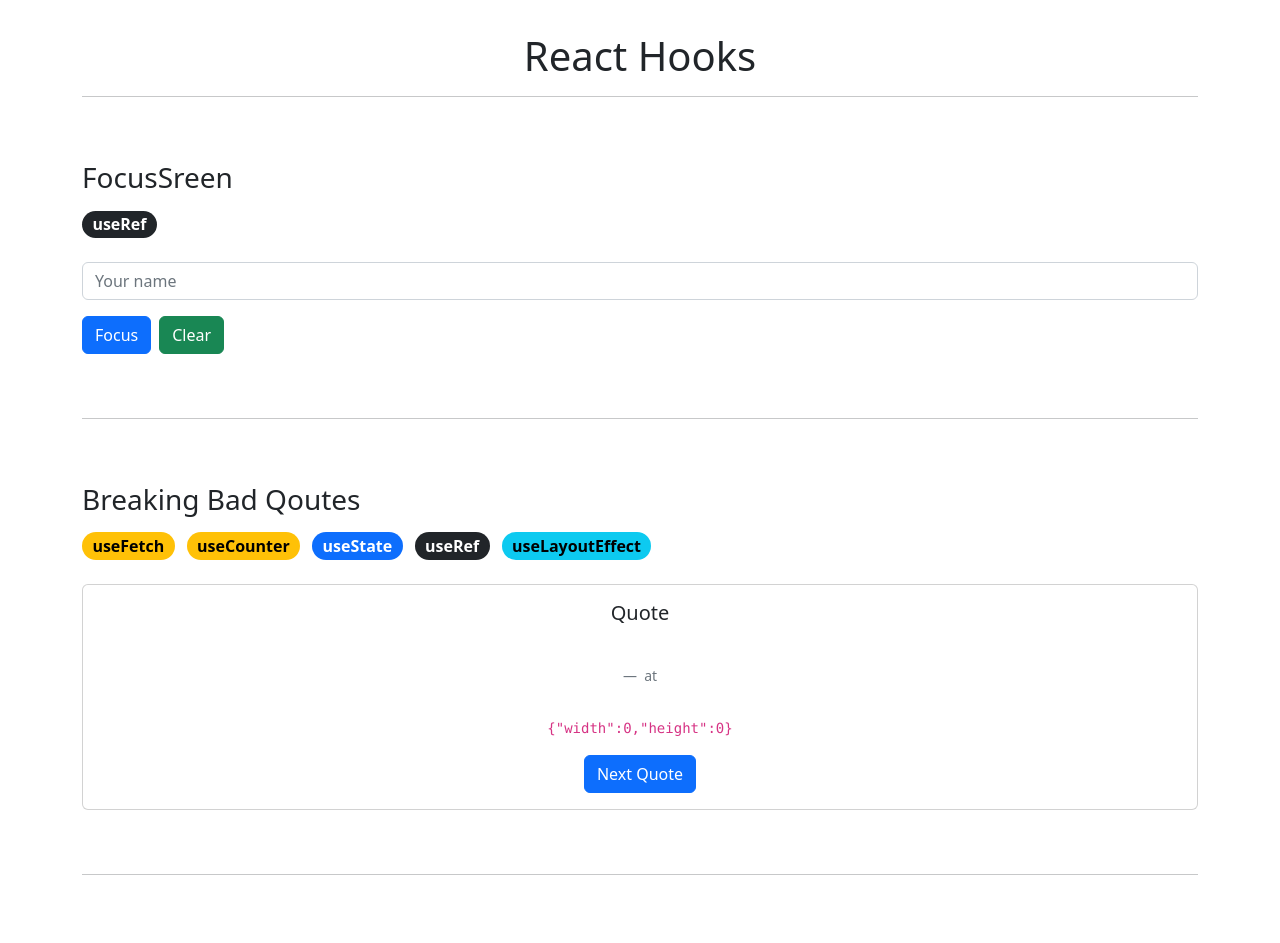
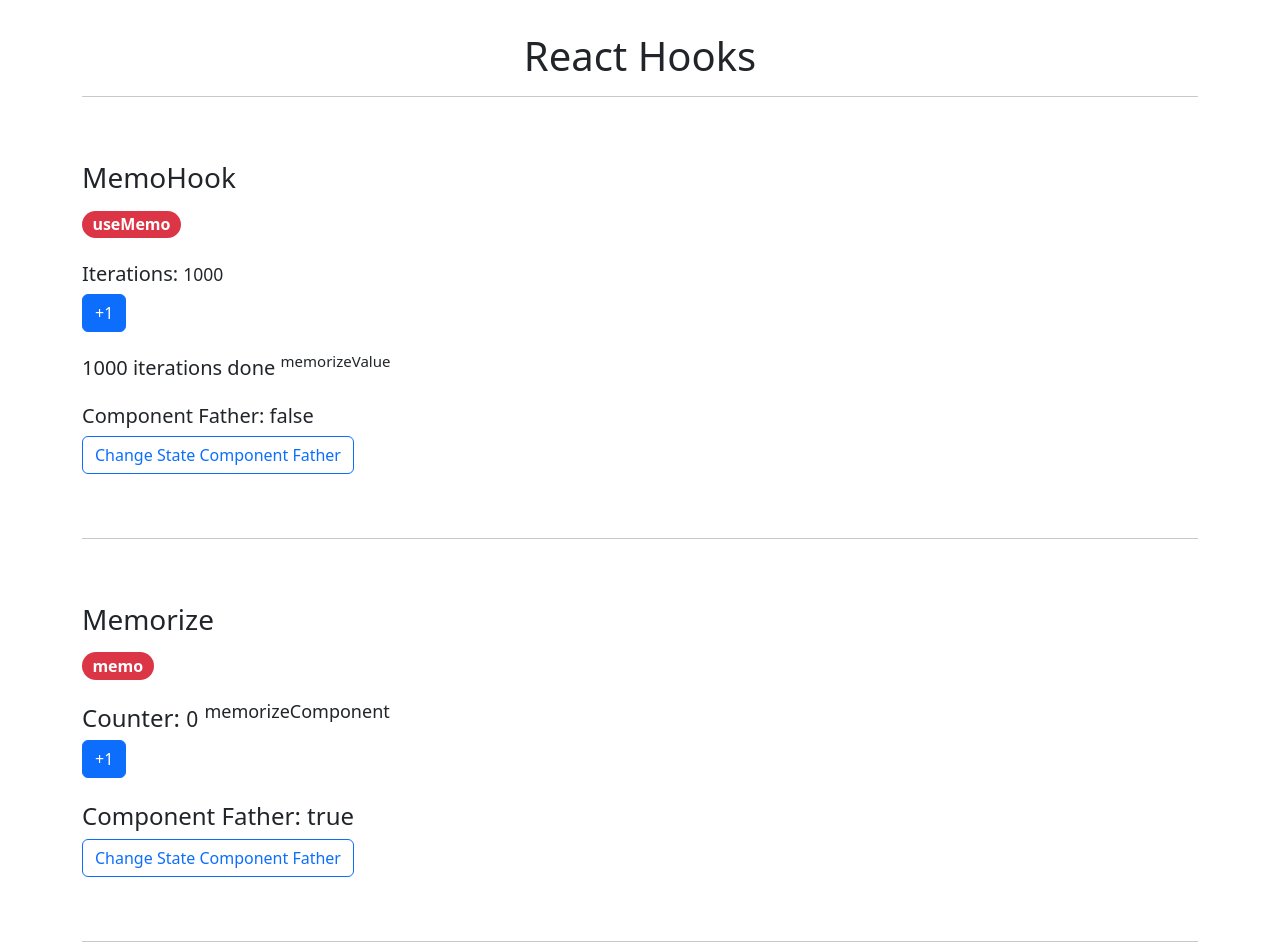
Before and after one commit to franzcmarcelo/guide-react-hooks, a React (Vite) app: page / in a window 1280 px wide. Shown: the top 943 px of the page. Built offline with nearby package versions, Linux system fonts and the light colour scheme; no server answers.

Commit message:
[Memos] memo & useMemo

```diff
--- /dev/null
+++ b/src/05-memos/Counter.jsx
@@ -0,0 +1,12 @@
+import { memo } from 'react'
+
+const Counter = memo(({ count }) => {
+
+  console.log('Component memo render ->', count);
+
+  return (
+    <small>{ count }</small>
+  )
+});
+
+export default Counter;
--- /dev/null
+++ b/src/05-memos/MemoHook.jsx
@@ -0,0 +1,52 @@
+import React, { useState, useMemo } from 'react';
+
+const heavyStuff = (iterations) => {
+  for (let i = 0; i < iterations; i++)
+    console.log('Heavy stuff iteration,', iterations);
+  return `${iterations} iterations done`;
+}
+
+const MemoHook = () => {
+
+  const [iterations, setIterations] = useState(1000);
+  const [stateComponentFather, setStateComponentFather] = useState(false);
+
+
+  // when stateComponentFather changes, the component is re-rendered
+  // and the value of iterations is passed to the heavyStuff function
+  // but the value of iterations is the same, so the function is not executed
+
+  const memorizeValue = useMemo(() => heavyStuff(iterations), [iterations]);
+
+  return (
+    <div>
+      <div className='mb-4'>
+        <h3 className="mb-3"> MemoHook </h3>
+        <div>
+          <span className="badge rounded-pill text-bg-danger fs-6"> useMemo </span>
+        </div>
+      </div>
+      <div>
+
+
+        <h5> Iterations: <small>{iterations}</small></h5>
+        <button
+          className="btn btn-primary"
+          onClick={() => setIterations(iterations + 1)}
+        > +1
+        </button>
+
+        <h5 className='mt-4'>{ memorizeValue } <sup> memorizeValue </sup > </h5>
+
+        <h5 className='mt-4'> Component Father: { JSON.stringify(stateComponentFather) } </h5>
+        <button
+          className="btn btn-outline-primary"
+          onClick={() => setStateComponentFather(!stateComponentFather)}
+        > Change State Component Father
+        </button>
+      </div>
+    </div>
+  )
+}
+
+export default MemoHook
--- /dev/null
+++ b/src/05-memos/Memorize.jsx
@@ -0,0 +1,35 @@
+import React, { useState } from 'react'
+import Counter from './Counter';
+
+const Memorize = () => {
+
+  const [count, setCount] = useState(0);
+  const [stateComponentFather, setStateComponentFather] = useState(true);
+
+  return (
+    <div>
+      <div className='mb-4'>
+        <h3 className="mb-3"> Memorize </h3>
+        <div>
+          <span className="badge rounded-pill text-bg-danger fs-6"> memo </span>
+        </div>
+      </div>
+      <div>
+        <h4> Counter:  <Counter count={ count }  /> <sup> memorizeComponent </sup > </h4>
+        <button
+          className="btn btn-primary"
+          onClick={() => setCount(count + 1)}
+        > +1
+        </button>
+        <h4 className='mt-4'> Component Father: { JSON.stringify(stateComponentFather) } </h4>
+        <button
+          className="btn btn-outline-primary"
+          onClick={() => setStateComponentFather(!stateComponentFather)}
+        > Change State Component Father
+        </button>
+      </div>
+    </div>
+  )
+}
+
+export default Memorize
--- /dev/null
+++ b/src/05-memos/index.js
@@ -0,0 +1,2 @@
+export { default as MemoHook } from './MemoHook';
+export { default as Memorize } from './Memorize';
--- a/src/App.jsx
+++ b/src/App.jsx
@@ -6,6 +6,7 @@ import {
 import { CounterApp } from './01-useState'
 import { SimpleForm } from './02-useEffect'
 import { FocusScreen } from './03-useRef'
+import { Memorize, MemoHook } from './05-memos'
 
 function App() {
 
@@ -28,6 +29,10 @@ function App() {
         <BreakingBad />
         <hr/>
         <FocusScreen />
+        <hr/>
+        <Memorize />
+        <hr/>
+        <MemoHook />
       </div>
 
     </div>
```
